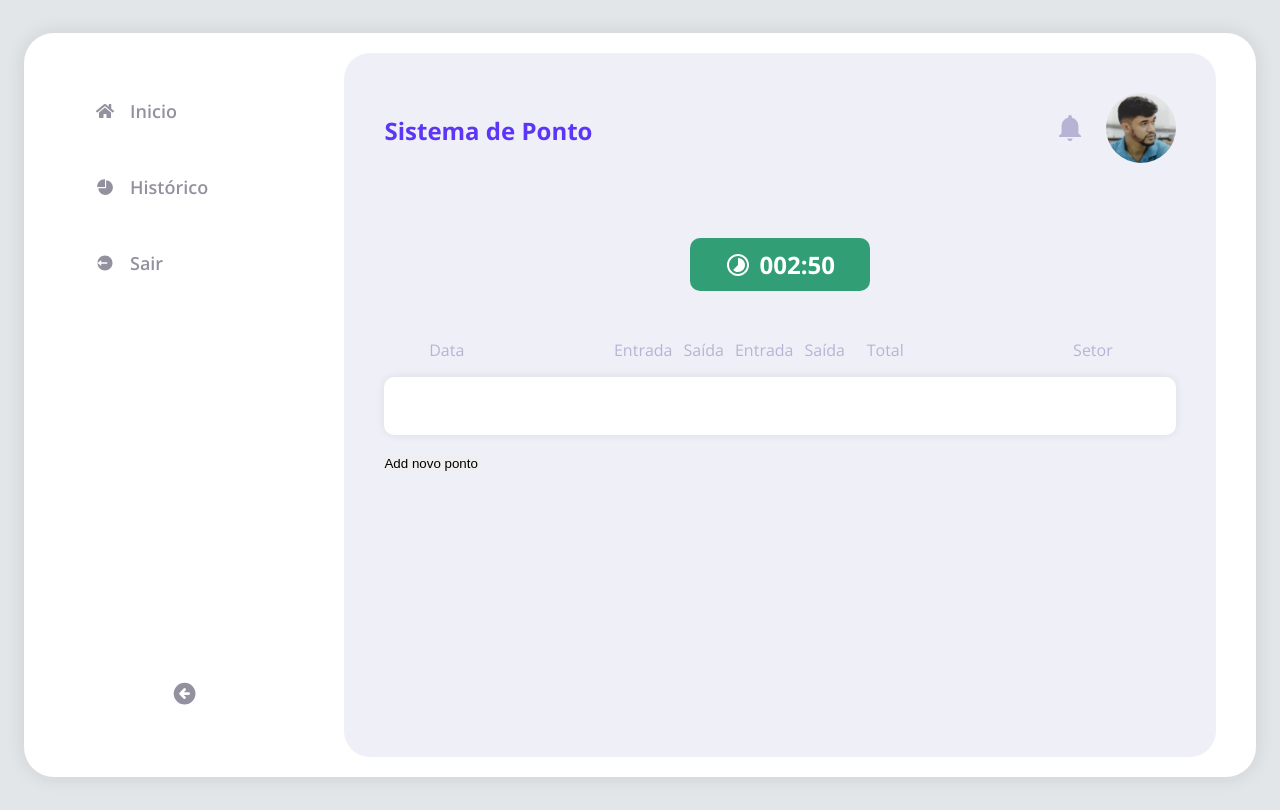
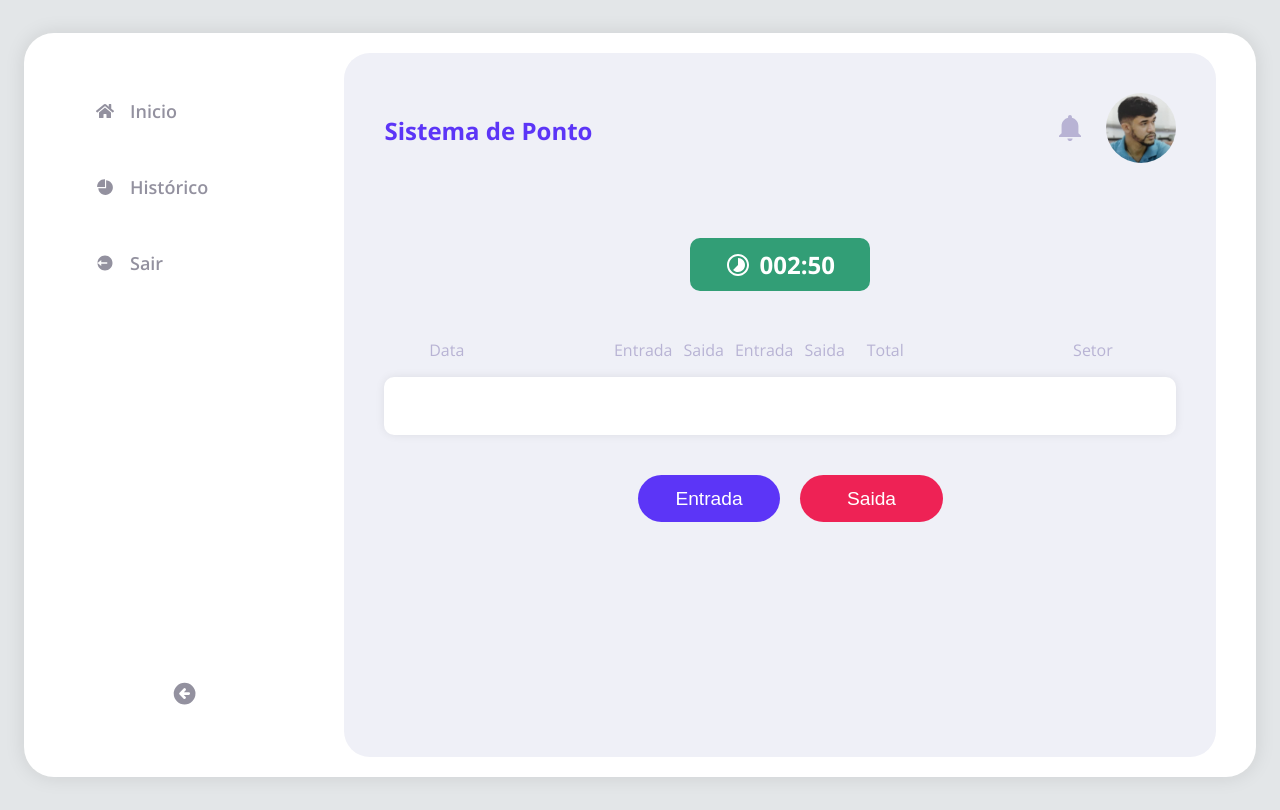
Before and after one commit to jeffinwilker/ponvi, a React (Create React App) app: page / in a window 1280 px wide. Built offline with nearby package versions, Linux system fonts and the light colour scheme.

Commit message:
Novos teste com hooks

```diff
--- a/src/components/ButtonPoint/index.js
+++ b/src/components/ButtonPoint/index.js
@@ -5,9 +5,9 @@ import '../ButtonPoint/styles.css';
 export default function ButtonPoint(){
     return(
         <>
-            <button type="button">teste </button>
             <div className="divv">
-                <span className="Bbutton">Começar bem :)</span>
+                <button  className="Bbutton" type="button">Começar bem :) </button>
+                <button  className="Sbutton" type="button">Descançar um pouco </button>
             </div>
         </>
     )
--- a/src/components/ButtonPoint/styles.css
+++ b/src/components/ButtonPoint/styles.css
@@ -2,6 +2,7 @@
     display:flex;
     justify-content: center;
     align-items: center;
+
 }
 
 .Bbutton {
@@ -17,4 +18,24 @@
     display:flex;
     align-items: center;
     justify-content: center;
+    margin-left: 20px;
+    outline: none;
 }
+
+
+.Sbutton {
+    font-size: 1.2em;
+    margin-top: 1.5rem;
+    font-weight: normal;
+    background-color: rgb(238, 34, 85);
+    color: white;
+    padding: 0.8rem;
+    width: 18%;
+    border-radius: 1.8rem;
+    cursor: pointer;
+    display:flex;
+    align-items: center;
+    justify-content: center;
+    margin-left: 20px;
+    outline: none;
+}
--- a/src/components/ResultPointTable/index.js
+++ /dev/null
@@ -1,79 +0,0 @@
-import './style.css'
-
-import React, { useState } from 'react';
-
-    function addZero(i) {
-    if (i < 10) {
-      i = "0" + i;
-    }
-    return i;
-    }
-
-    function addzmes(p) {
-        p = p + 1
-        return p;
-    }
-
-    const data = new Date();
-    const dia = addZero(data.getDate());
-    const ms = addzmes(data.getMonth());
-    const mes = addZero(ms);
-    const ano = data.getFullYear();
-    const DComple = dia + "/" + mes + "/" + ano;
-
-
-    const horas = addZero(data.getHours());
-    const minutos = addZero(data.getMinutes());
-    const Phoras = horas + ":" + minutos;
-
-
-
-export default function ResultPointTable(){
-    const [ponto, setpontos] = useState ([ ])
-
-    const [ newPonto ] = ([DComple])
-
-    const [ newPonto1 ] = ([Phoras])
-
-    const [ newPonto2 ] = (['08:40'])
-
-
-
-    function handleAddPonto(){
-        setpontos([ newPonto, newPonto1, newPonto2 ]);
-    }
-
-    function handleAddPonto2(){
-        setpontos([...ponto, newPonto1 ]);
-    }
-
-    function controller(){
-        if(handleAddPonto == true){
-            handleAddPonto()
-        }else{
-            handleAddPonto2()
-        }
-    }
-
-        return (
-            <>
-                <div className="header">
-                    <div className="header">Data</div>
-                    <div id="Hentrada"className="header">Entrada</div>
-                    <div className="header">Saída</div>
-                    <div className="header">Entrada</div>
-                    <div className="header">Saída</div>
-                    <div id="Hsaida" className="header">Total</div>
-                    <div className="header">Setor</div>
-                </div>
-                <div>
-                    <ul className="detail">
-                        {ponto.map((pont, index )=> (
-                            <li key={pont}>{pont}</li>
-                        ))}
-                    </ul>
-                </div>
-                <button type="button" onClick={controller}>Add novo ponto</button>
-            </>
-        )
-    };
--- /dev/null
+++ b/src/components/ResultPointTable/index.jsx
@@ -0,0 +1,87 @@
+import './style.css'
+
+import React, { useReducer } from 'react';
+
+function addZero(i) {
+    if (i < 10) {
+      i = "0" + i;
+    }
+    return i;
+    }
+
+    function mess(p) {
+        p = p + 1
+        return p;
+    }
+
+    const data = new Date();
+    const dia = addZero(data.getDate());
+    const ms = mess(data.getMonth());
+    const mes = addZero(ms);
+    const ano = data.getFullYear();
+    const DComple = dia + "/" + mes + "/" + ano;
+
+
+    const horas = addZero(data.getHours());
+    const minutos = addZero(data.getMinutes());
+    const Phoras = horas + ":" + minutos;
+
+    const initialState = {
+        data: [],
+        entrada1: [],
+        saida1: [],
+        entrada2: [],
+        saida2: [],
+        total:[],
+        setor:[]
+    }
+
+    function reducer(state, action){
+        switch(action.type) {
+            case 'entrada':
+                return {...state, data: state.data = DComple, entrada1: state.entrada1 = Phoras, total: state.total = 'total', setor: state.setor = 'Marketing'}
+            case 'saida':
+                return {...state, saida: state.saida1 = Phoras}
+                default:
+                    return state
+            case 'entrada2':
+                return {...state, entrada2: state.entrada2 = Phoras}
+        }
+    }
+
+    export default function ResultPointTable(){
+        const [state, dispatch] = useReducer(reducer, initialState)
+
+    return(
+        <>
+            <div className="header">
+                <div className="header">Data</div>
+                <div id="Hentrada"className="header">Entrada</div>
+                <div className="header">Saida</div>
+                <div className="header">Entrada</div>
+                <div className="header">Saida</div>
+                <div id="Hsaida" className="header">Total</div>
+                <div className="header">Setor</div>
+            </div>
+
+            <div className="detail">
+                <div>{state.data}</div>
+                <div>{state.entrada1}</div>
+                <div>{state.saida1}</div>
+                <div></div>
+                <div></div>
+                <div>{state.total}</div>
+                <div>{state.setor}</div>
+            </div>
+            <div className="Bu">
+                <button className="Bbutton"
+                    onClick={() => dispatch({type: 'entrada'})}
+
+                >Entrada</button>
+                <button className="Sbutton"
+                    onClick={() => dispatch({type: 'saida'})}
+                >Saida</button>
+            </div>
+        </>
+    );
+}
--- a/src/components/ResultPointTable/style.css
+++ b/src/components/ResultPointTable/style.css
@@ -8,6 +8,55 @@
     display: grid;
     grid-template-columns: 2fr repeat(5, 1fr) 2fr;
 }*/
+
+
+.Bu{
+    display: flex;
+    justify-content: center;
+}
+
+.divv {
+    display:flex;
+    justify-content: center;
+    align-items: center;
+
+}
+
+.Bbutton {
+    font-size: 1.2em;
+    margin-top: 1.5rem;
+    font-weight: normal;
+    background-color: var(--color-primary);
+    color: white;
+    padding: 0.8rem;
+    width: 18%;
+    border-radius: 1.8rem;
+    cursor: pointer;
+    display:flex;
+    align-items: center;
+    justify-content: center;
+    margin-left: 20px;
+    outline: none;
+}
+
+
+.Sbutton {
+    font-size: 1.2em;
+    margin-top: 1.5rem;
+    font-weight: normal;
+    background-color: rgb(238, 34, 85);
+    color: white;
+    padding: 0.8rem;
+    width: 18%;
+    border-radius: 1.8rem;
+    cursor: pointer;
+    display:flex;
+    align-items: center;
+    justify-content: center;
+    margin-left: 20px;
+    outline: none;
+}
+
 
 
 .detail{
--- a/src/pages/Acompanhamento/index.js
+++ b/src/pages/Acompanhamento/index.js
@@ -1,6 +1,6 @@
 import React from 'react';
 
-import ResultPointTable from '../../components/ResultPointTable'
+import ResultPointTable from '../../components/ResultPointTable/index.jsx'
 
 import './style.css'
 
```
Also changed, not shown: src/components/ResultPointTable/index copy.jsx (added, +84 -0 lines), src/components/ResultPointTable/index2.js (renamed from src/components/ResultPointTable/index copy.js, +30 -9 lines).
